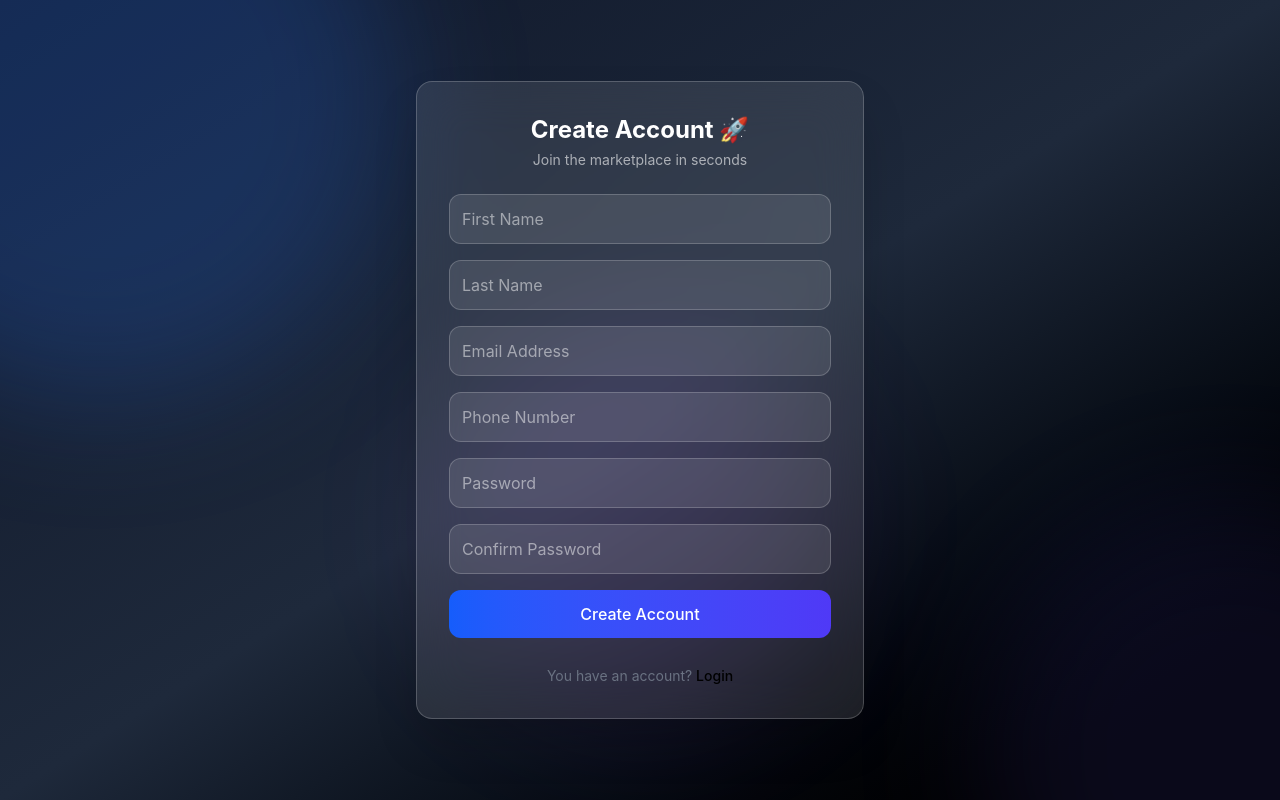
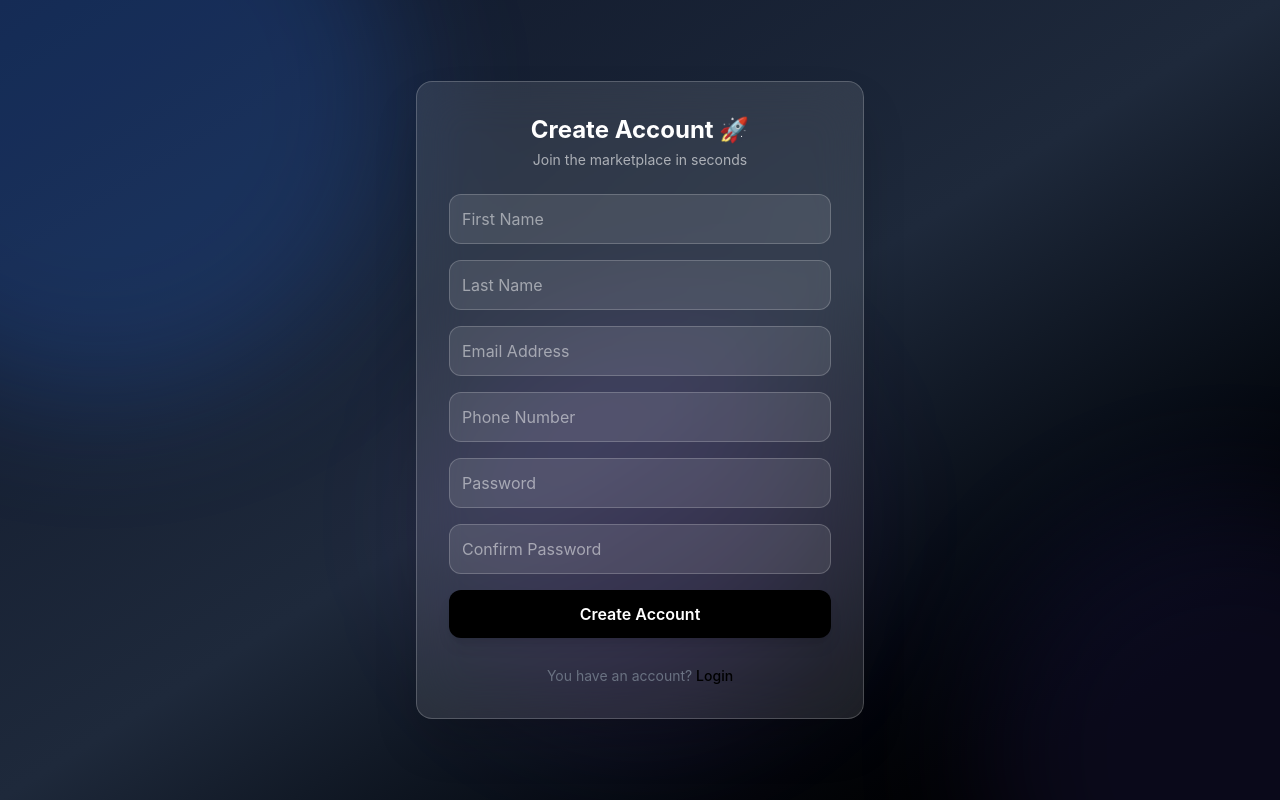
Before and after one commit to Yemgold/Goshop, a React (Vite) app: page /register in a window 1280 px wide. Built offline with nearby package versions, Linux system fonts and the light colour scheme.

Commit message:
new update

```diff
--- a/src/pages/auth/Register.tsx
+++ b/src/pages/auth/Register.tsx
@@ -165,13 +165,17 @@ export default function Register() {
           />
 
           <button
-            type="submit"
-            className="w-full py-3 rounded-xl font-medium
-                       bg-gradient-to-r from-blue-600 to-indigo-600
-                       text-white disabled:opacity-60"
-          >
-            Create Account
-          </button>
+  type="submit"
+  className="w-full py-3 rounded-xl font-semibold
+             bg-black text-white
+             shadow-lg
+             hover:bg-neutral-900
+             active:scale-[0.98]
+             transition-all duration-200
+             disabled:opacity-60 disabled:cursor-not-allowed"
+>
+  Create Account
+</button>
 
                     {/* LINKS */}
           <div className="text-center text-sm mt-3 space-y-1">
```
